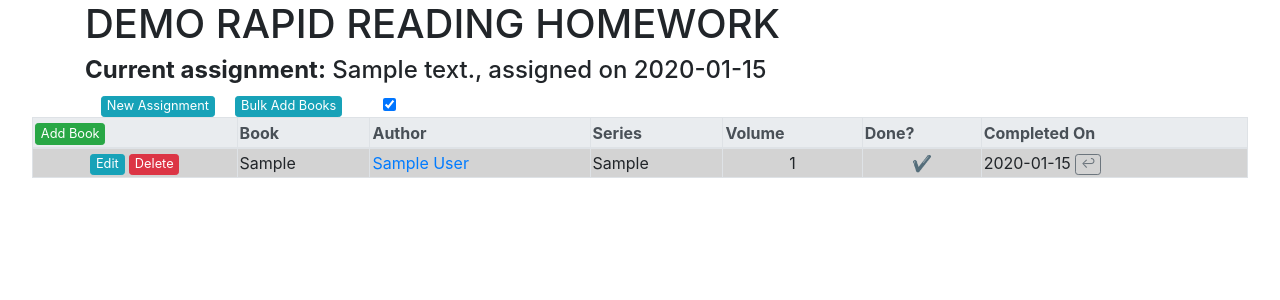
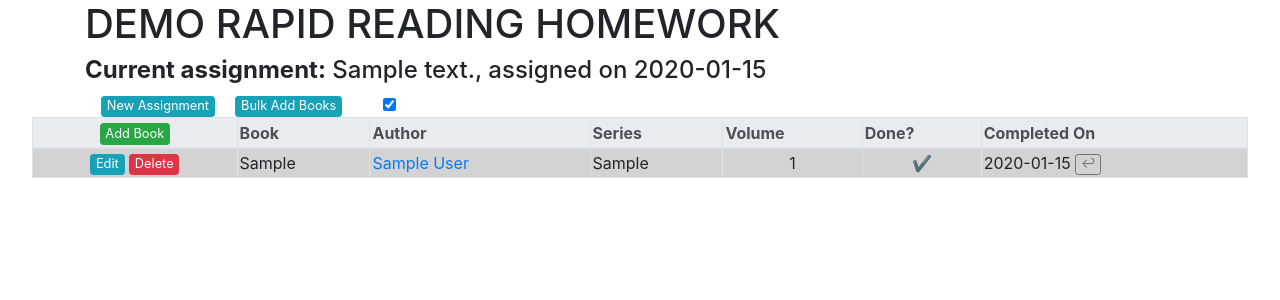
Before and after one commit to wellheup/TeacherDiscordBot, a Flask app: page /syllabus in a window 1280 px wide. Shown: the top 300 px of the page. Run offline with Flask 3, Linux system fonts and the light colour scheme; tables that the repository leaves empty hold one stand-in row (values such as "Sample post"); parts of the project's set-up code (start-up, migrations or seed data) failed here and were passed over; some libraries are stand-ins or nearby versions.

Commit message:
Center the first header in the syllabus table
Update the text alignment of the first header cell in the syllabus table from left to center.

Replit-Commit-Author: Agent
Replit-Commit-Session-Id: a462562c-9e38-444c-9424-0162b0fe5a6a
Replit-Commit-Checkpoint-Type: full_checkpoint
Replit-Commit-Event-Id: e70a93a4-2c44-4ef2-b62d-934749d2094f
Replit-Commit-Screenshot-Url: https://storage.googleapis.com/screenshot-production-us-central1/bf69b722-d9f3-4ad0-a379-ce1d8e91857e/a462562c-9e38-444c-9424-0162b0fe5a6a/WBeQtMf

```diff
--- a/templates/syllabus.html
+++ b/templates/syllabus.html
@@ -72,7 +72,7 @@
         >
           <thead class="thead-light">
             <tr>
-              <th style="padding: 2px; white-space: nowrap; text-align: left">
+              <th style="padding: 2px; white-space: nowrap; text-align: center">
                 <button
                   class="btn btn-sm btn-success"
                   id="addNewBookButton"
```
